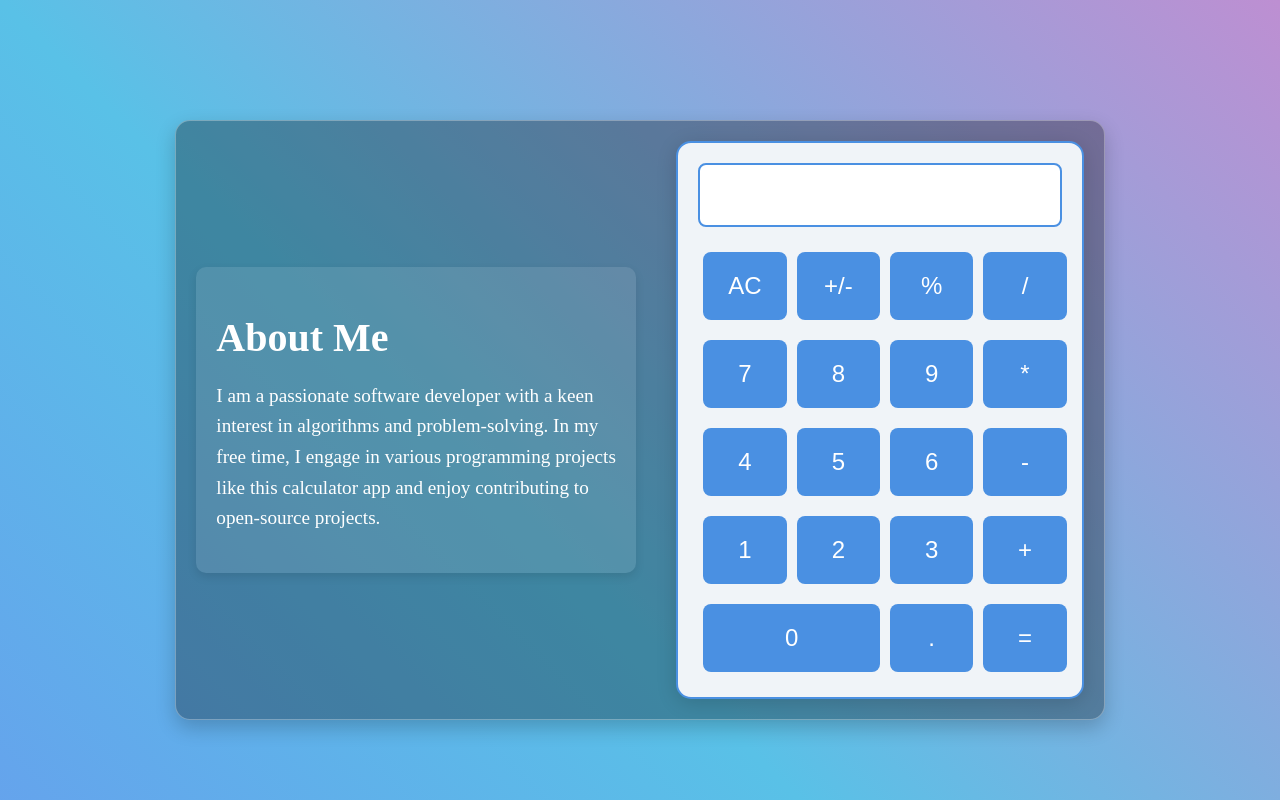
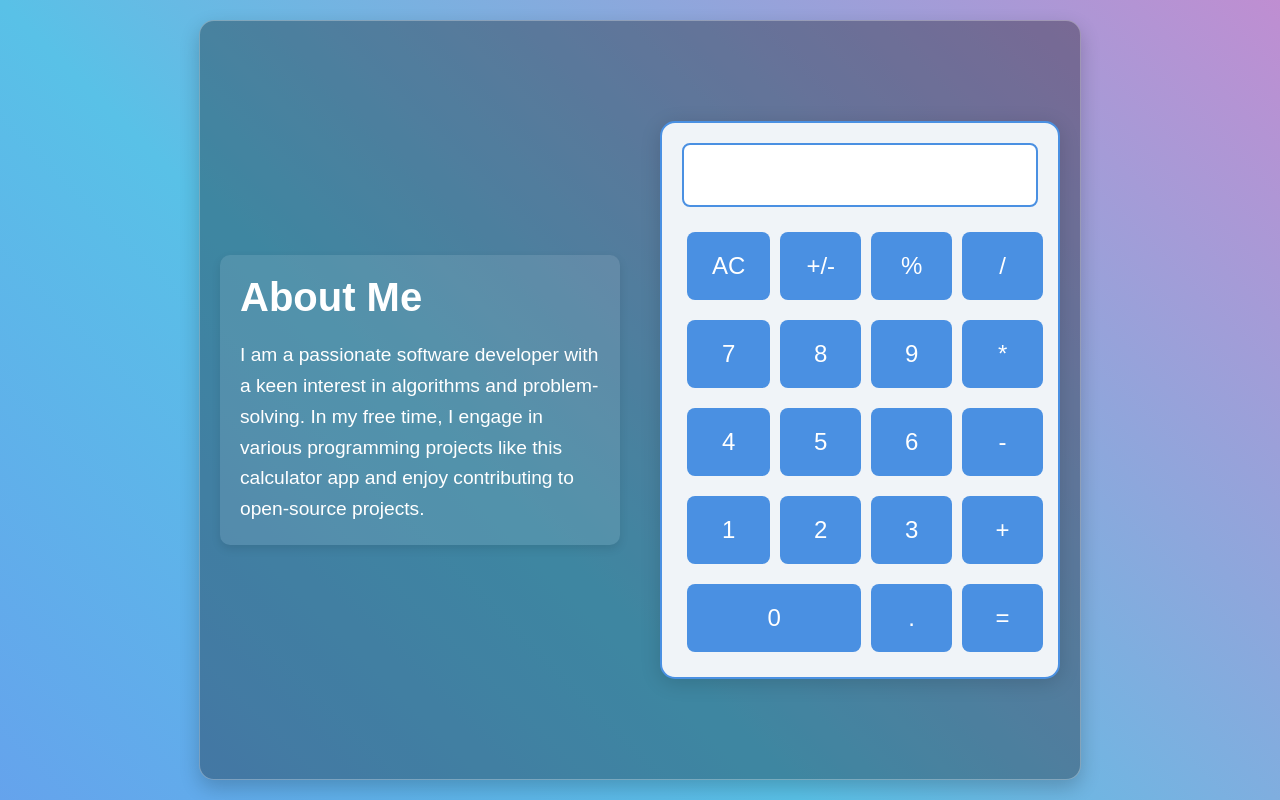
Before and after one commit to kluge7/my-calculator, a Vue app: page / in a window 1280 px wide. Built offline with nearby package versions, Linux system fonts and the light colour scheme.

Commit message:
refactor/App.vue was split up into multiple components

```diff
--- a/src/App.vue
+++ b/src/App.vue
@@ -1,91 +1,14 @@
 <script setup lang="ts">
+import LayoutWrapper from './components/LayoutWrapper.vue'
+import TextSection from './components/TextSection.vue'
 import SimpleCalculator from './components/calculator/SimpleCalculator.vue'
 </script>
 
 <template>
-  <div class="main-container">
-    <!-- Wrapper for both the text and calculator -->
-    <div class="content-wrapper">
-      <!-- Left Section with Text -->
-      <div class="text-section">
-        <h1>About Me</h1>
-        <p>
-          I am a passionate software developer with a keen interest in algorithms and problem-solving.
-          In my free time, I engage in various programming projects like this calculator app and enjoy contributing to open-source projects.
-        </p>
-      </div>
-
-      <!-- Right Section with Calculator -->
-      <div class="calculator-section">
-        <SimpleCalculator />
-      </div>
-    </div>
-  </div>
+  <LayoutWrapper>
+    <TextSection />
+    <SimpleCalculator />
+  </LayoutWrapper>
 </template>
 
-<style>
-/* Global styles */
-html, body {
-  margin: 0;
-  padding: 0;
-  height: 100%;
-  box-sizing: border-box;
-  overflow: hidden; /* Disable scrolling */
-}
-
-/* Main container layout */
-.main-container {
-  display: flex;
-  justify-content: center; /* Center the content-wrapper */
-  align-items: center;
-  height: 100vh;
-  padding: 20px;
-  background: linear-gradient(45deg, #ff6ec4, #7873f5, #59c1e7, #ff6ec4);
-  background-size: 300% 300%;
-  animation: gradientBackground 10s ease infinite;
-}
-
-/* Wrapper for both text and calculator */
-.content-wrapper {
-  display: flex;
-  justify-content: space-between;
-  align-items: center;
-  padding: 20px;
-  background-color: rgba(0, 0, 0, 0.3); /* Slightly transparent background */
-  border-radius: 15px; /* Rounded corners */
-  box-shadow: 0 8px 20px rgba(0, 0, 0, 0.2); /* Shadow around the whole box */
-  border: 1px solid rgba(255, 255, 255, 0.3); /* Optional border */
-  gap: 40px; /* Add space between text and calculator */
-}
-
-/* Text Section Styles */
-.text-section {
-  width: 400px; /* Fixed width for the text box */
-  padding: 20px;
-  color: white;
-  background-color: rgba(255, 255, 255, 0.1); /* Transparent white box */
-  border-radius: 10px;
-  box-shadow: 0 4px 10px rgba(0, 0, 0, 0.1); /* Soft shadow */
-}
-
-/* Typography adjustments */
-.text-section h1 {
-  font-size: 2.5rem;
-  margin-bottom: 20px;
-}
-
-.text-section p {
-  font-size: 1.2rem;
-  line-height: 1.6;
-}
-
-@keyframes gradientBackground {
-  0%,
-  100% {
-    background-position: 0% 50%;
-  }
-  50% {
-    background-position: 100% 50%;
-  }
-}
-</style>
+<style src="@assets/global.css"></style>
--- /dev/null
+++ b/src/assets/global.css
@@ -0,0 +1,16 @@
+/* global.css */
+
+html, body {
+    margin: 0;
+    padding: 0;
+    height: 100%;
+    box-sizing: border-box;
+    overflow: hidden;
+  }
+
+  * {
+    box-sizing: inherit;
+    padding: 0;
+    margin: 0;
+    font-family: Arial, sans-serif;
+  }
--- /dev/null
+++ b/src/components/LayoutWrapper.vue
@@ -0,0 +1,40 @@
+<template>
+    <div class="main-container">
+      <div class="content-wrapper">
+        <slot></slot>
+      </div>
+    </div>
+  </template>
+
+  <style>
+  .main-container {
+    display: flex;
+    justify-content: center;
+    height: 100vh;
+    padding: 20px;
+    background: linear-gradient(45deg, #ff6ec4, #7873f5, #59c1e7, #ff6ec4);
+    background-size: 300% 300%;
+    animation: gradientBackground 10s ease infinite;
+  }
+
+  .content-wrapper {
+    display: flex;
+    justify-content: space-between;
+    align-items: center;
+    padding: 20px;
+    background-color: rgba(0, 0, 0, 0.3); /* Slightly transparent background */
+    border-radius: 15px;
+    box-shadow: 0 8px 20px rgba(0, 0, 0, 0.2);
+    border: 1px solid rgba(255, 255, 255, 0.3);
+    gap: 40px;
+  }
+
+  @keyframes gradientBackground {
+    0%, 100% {
+      background-position: 0% 50%;
+    }
+    50% {
+      background-position: 100% 50%;
+    }
+  }
+  </style>
--- /dev/null
+++ b/src/components/TextSection.vue
@@ -0,0 +1,31 @@
+<template>
+    <div class="text-section">
+      <h1>About Me</h1>
+      <p>
+        I am a passionate software developer with a keen interest in algorithms and problem-solving.
+        In my free time, I engage in various programming projects like this calculator app and enjoy
+        contributing to open-source projects.
+      </p>
+    </div>
+  </template>
+
+  <style scoped>
+  .text-section {
+    width: 400px;
+    padding: 20px;
+    color: white;
+    background-color: rgba(255, 255, 255, 0.1);
+    border-radius: 10px;
+    box-shadow: 0 4px 10px rgba(0, 0, 0, 0.1);
+  }
+
+  .text-section h1 {
+    font-size: 2.5rem;
+    margin-bottom: 20px;
+  }
+
+  .text-section p {
+    font-size: 1.2rem;
+    line-height: 1.6;
+  }
+  </style>
```
